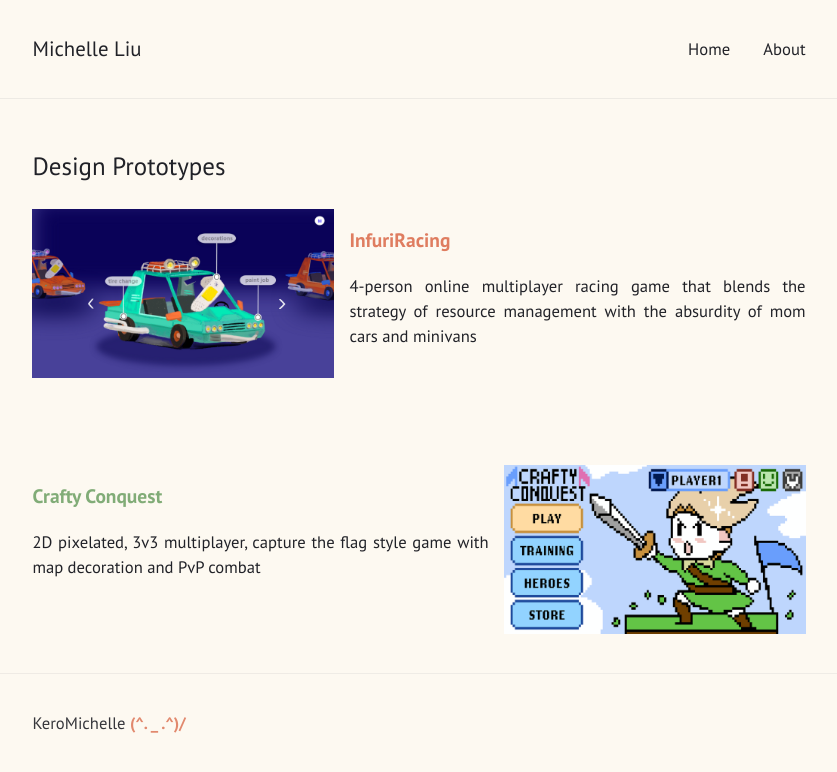
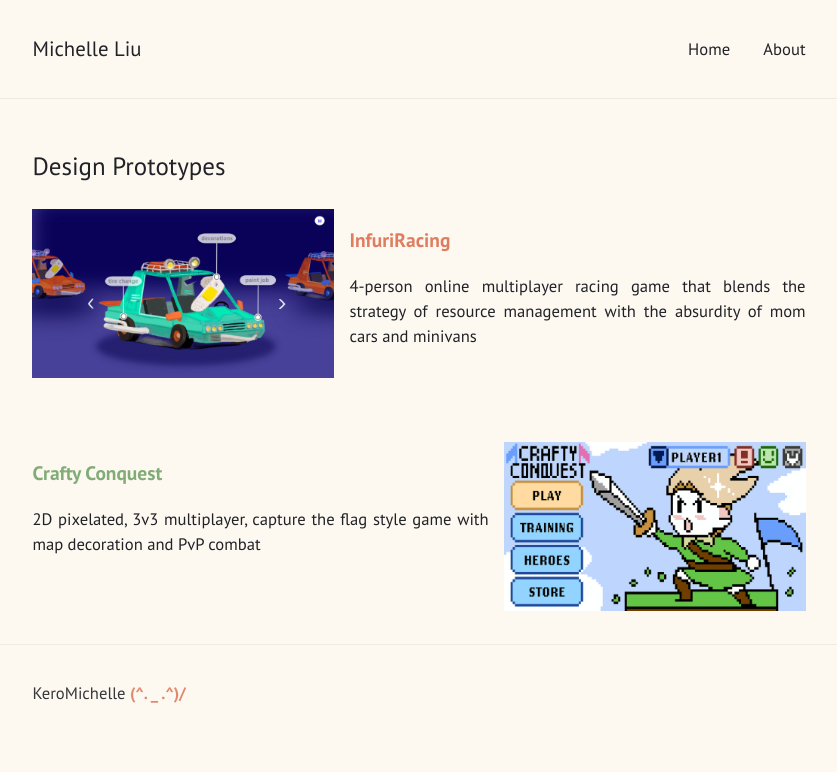
Before and after one commit to KeroMichelle/KeroMichelle.github.io, a Jekyll site: the page built from prototypes.html, in a window 1280 px wide. Shown: the top 772 px of the page, without its empty margins (221-1058 px from the left). Built offline with Jekyll 4.4.1, drawn with Linux system fonts in a browser that asks for light colours.

Commit message:
mobile position support

```diff
--- a/_sass/classes.sass
+++ b/_sass/classes.sass
@@ -110,7 +110,7 @@
   width: 39%
   height: auto
   padding: 0
-  margin-bottom: .5em
+  margin-bottom: .1em
 
 .containerprototyperight1
   position: relative
@@ -118,7 +118,7 @@
   width: 59%
   height: auto
   padding: 0
-  margin-bottom: .5em
+  margin-bottom: .1em
 
 .containerprototypeleft2
   position: relative
@@ -126,7 +126,7 @@
   width: 59%
   height: auto
   padding: 0
-  margin-bottom: .5em
+  margin-bottom: .1em
 
 .containerprototyperight2
   position: relative
@@ -134,7 +134,7 @@
   width: 39%
   height: auto
   padding: 0
-  margin-bottom: .5em
+  margin-bottom: .1em
 
 
 
@@ -176,6 +176,36 @@
 
   .container4:hover .overlay2
     opacity: .90
+
+
+  .containerprototypeleft1
+    position: relative
+    width: 100%
+    height: auto
+    padding: 0
+    margin-bottom: 1em
+
+  .containerprototyperight1
+    position: relative
+    width: 100%
+    height: auto
+    padding: 0
+    margin-bottom: 1em
+
+  .containerprototypeleft2
+    position: relative
+    width: 100%
+    height: auto
+    padding: 0
+    margin-bottom: 1em
+
+  .containerprototyperight2
+    position: relative
+    width: 100%
+    height: auto
+    padding: 0
+    margin-bottom: 1em
+
 
 
 
--- a/prototypes.html
+++ b/prototypes.html
@@ -11,7 +11,6 @@
 <div class="containerprototypeleft1">
   <img src="/assets/images/infuriracing.png" alt="infuriracing" class="image">
 </div>
-</p>
 
 <div class="containerprototyperight1">
   <h3><orange><b>InfuriRacing</b></orange></h3>
@@ -22,7 +21,6 @@
 
 <article>
 
-<p>
 <div class="containerprototypeleft2">
   <h3><green><b>Crafty Conquest</b></green></h3>
   <p>2D pixelated, 3v3 multiplayer, capture the flag style game with map decoration and PvP combat</p>
@@ -31,7 +29,6 @@
 <div class="containerprototyperight2">
   <img src="/assets/images/craftyconquest.png" alt="craftyconquest" class="image">
 </div>
-</p>
 
 <br>
 
```
